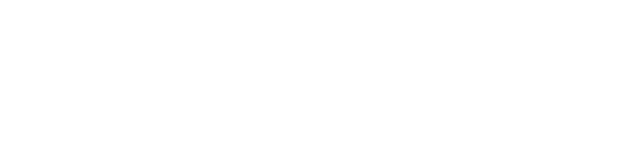
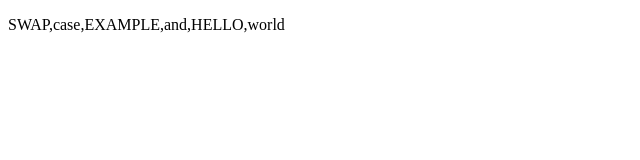
Before and after one commit to Tukhtaevoff/JavaScript_projects, a plain HTML site: page index.html in a window 1280 px wide. Shown: the whole page, without its empty margins (0-640 px from the left). Drawn offline with Linux system fonts and the light colour scheme.

Commit message:
only 2 tasks added to this branch I ma sorry for this

```diff
--- a/index.html
+++ b/index.html
@@ -7,6 +7,7 @@
     <title>Lesson 1 | homework</title>
 </head>
 <body>
+    <p class="text"></p>
     <script src="./js/main.js"></script>
 </body>
 </html>
--- a/js/main.js
+++ b/js/main.js
@@ -0,0 +1,28 @@
+const textEl = document.querySelector(".text");
+// Task 1
+// let wordEl = [
+//     "Hello world hello world",
+//     "Come on come on come on",
+//     "Oh my god omg and something"
+// ];
+// const capitalize = wordEl.map(string => string.toUpperCase());
+// textEl.innerHTML = `<br> ${capitalize}`;
+
+// Task 2
+const swapCase = string => {
+    let arrEl = string.split(' ');
+    const newFunction = arrEl.map(( word, word2 ) => word2 % 2 === 0 ? word.toUpperCase() : word);
+    return newFunction
+}
+textEl.innerHTML = swapCase("swap case example and hello world");
+
+// Task 3
+
+
+// Task 4
+
+
+// Task 5
+
+
+// Task 6
```
